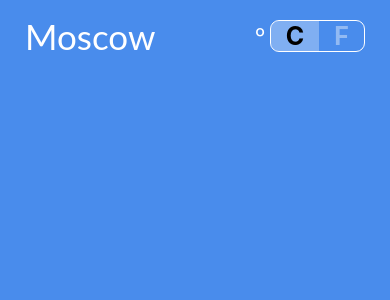
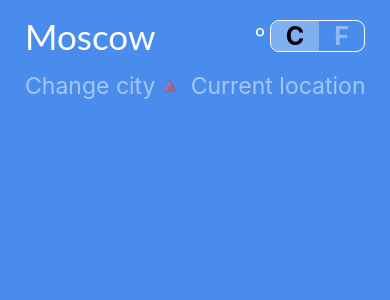
Before and after one commit to dekitsuneco/react-native-weather-forecast, a React Native app: screen / in a window 390 px wide. Shown: the top 300 px of the page. Built offline with nearby package versions, Linux system fonts and the light colour scheme.

Commit message:
Create mockup for the location switch row

```diff
--- a/components/Header/Header.js
+++ b/components/Header/Header.js
@@ -11,6 +11,7 @@ const Header = () => {
         <CityTitle />
         <TemperatureSwitch />
       </View>
+      <LocationSwitch />
     </View>
   );
 };
--- a/components/Header/LocationSwitch/LocationSwitch.js
+++ b/components/Header/LocationSwitch/LocationSwitch.js
@@ -3,12 +3,40 @@ import React from 'react';
 
 const LocationSwitch = () => {
   return (
-    <View>
-      <Text>LocationSwitch</Text>
+    <View style={styles.locationSwitchView}>
+      <View style={styles.locationCityView}>
+        <Text style={styles.locationCity}>Change city</Text>
+      </View>
+      <View style={styles.locationCurrentView}>
+        <Text style={styles.locationCurrent}>🔺 Current location</Text>
+      </View>
     </View>
   );
 };
 
 export default LocationSwitch;
 
-const styles = StyleSheet.create({});
+const styles = StyleSheet.create({
+  locationSwitchView: {
+    flexDirection: 'row',
+    justifyContent: 'space-between',
+    alignItems: 'center',
+    paddingHorizontal: 25,
+  },
+  locationCityView: {
+
+  },
+  locationCity: {
+    color: 'rgba(255, 255, 255, 1)',
+    fontSize: 23,
+    opacity: 0.5,
+  },
+  locationCurrentView: {
+
+  },
+  locationCurrent: {
+    color: 'rgba(255, 255, 255, 1)',
+    fontSize: 23,
+    opacity: 0.5,
+  },
+});
```
